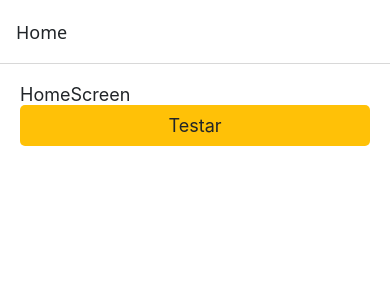
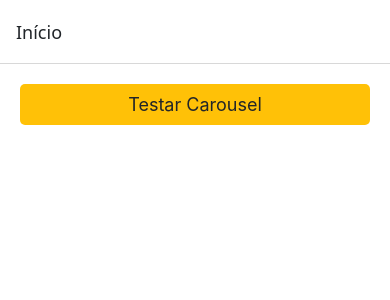
Before and after one commit to carlosxfelipe/shell-app, a React Native app: screen /Home in a window 390 px wide. Shown: the top 300 px of the page. Built offline with nearby package versions, Linux system fonts and the light colour scheme.

Commit message:
Update StackNavigator titles and modify HomeScreen button to navigate to NewCarouselScreen

```diff
--- a/src/presentation/routes/StackNavigator.tsx
+++ b/src/presentation/routes/StackNavigator.tsx
@@ -26,9 +26,21 @@ export const StackNavigator = () => {
         },
         headerTintColor: globalStyles.text.color,
       }}>
-      <Stack.Screen name="Home" component={HomeScreen} />
-      <Stack.Screen name="CarouselScreen" component={CarouselScreen} />
-      <Stack.Screen name="NewCarouselScreen" component={NewCarouselScreen} />
+      <Stack.Screen
+        name="Home"
+        component={HomeScreen}
+        options={{title: 'Início'}}
+      />
+      <Stack.Screen
+        name="CarouselScreen"
+        component={CarouselScreen}
+        options={{title: 'Carousel'}}
+      />
+      <Stack.Screen
+        name="NewCarouselScreen"
+        component={NewCarouselScreen}
+        options={{title: 'Carousel'}}
+      />
     </Stack.Navigator>
   );
 };
--- a/src/presentation/screens/home/HomeScreen.tsx
+++ b/src/presentation/screens/home/HomeScreen.tsx
@@ -1,14 +1,20 @@
-import {Text, View} from 'react-native';
+import {View} from 'react-native';
 import {useGlobalStyles} from '../../theme/useGlobalStyles';
 import {PrimaryButton} from '../../components/shared/PrimaryButton';
+import {useNavigation} from '@react-navigation/native';
+import {StackNavigationProp} from '@react-navigation/stack';
+import {RootStackParams} from '../../routes/StackNavigator';
 
 export const HomeScreen: React.FC = () => {
   const globalStyles = useGlobalStyles();
+  const navigation = useNavigation<StackNavigationProp<RootStackParams>>();
 
   return (
     <View style={globalStyles.container}>
-      <Text style={globalStyles.buttonText}>HomeScreen</Text>
-      <PrimaryButton label="Testar" onPress={() => {}} />
+      <PrimaryButton
+        label="Testar Carousel"
+        onPress={() => navigation.navigate('NewCarouselScreen')}
+      />
     </View>
   );
 };
```
